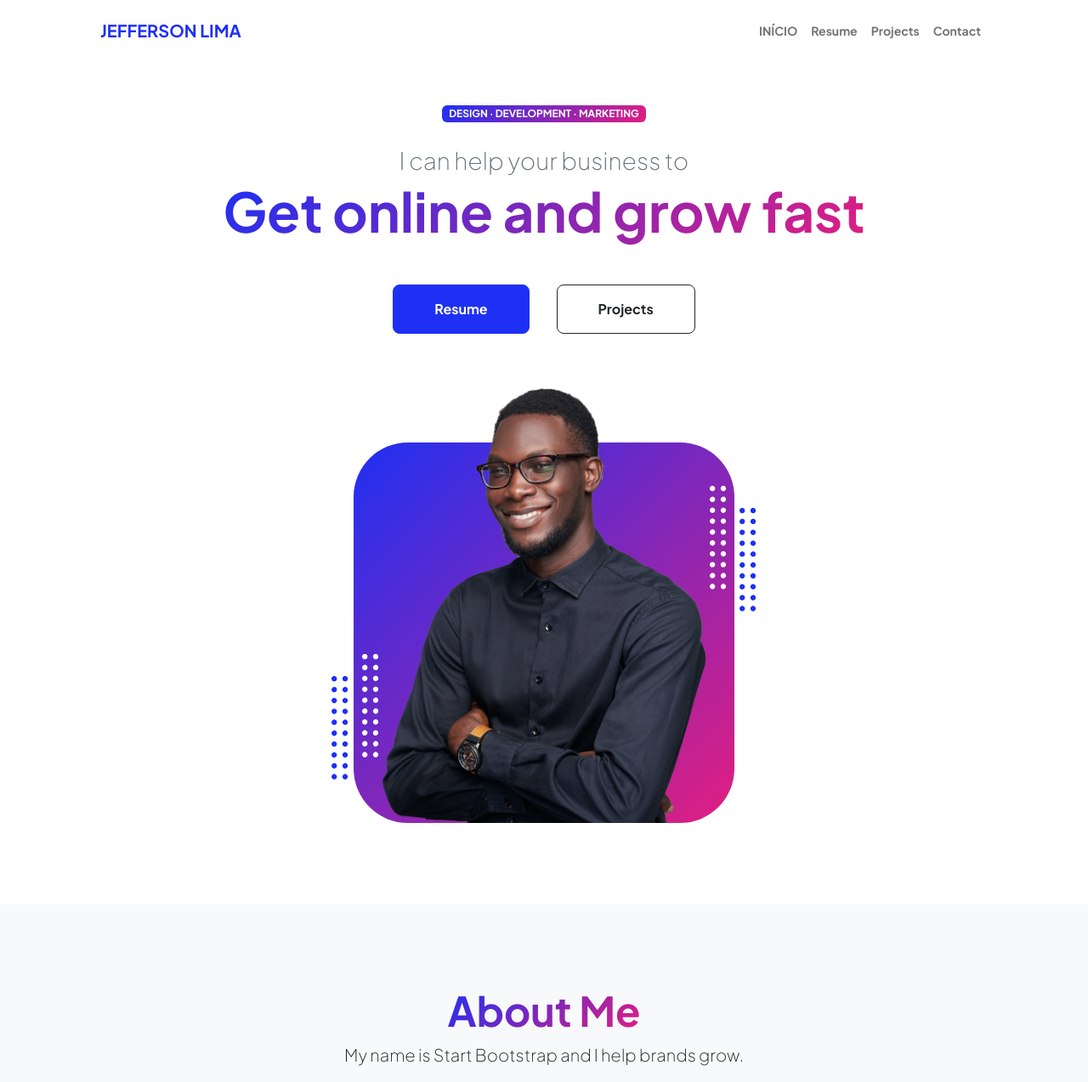
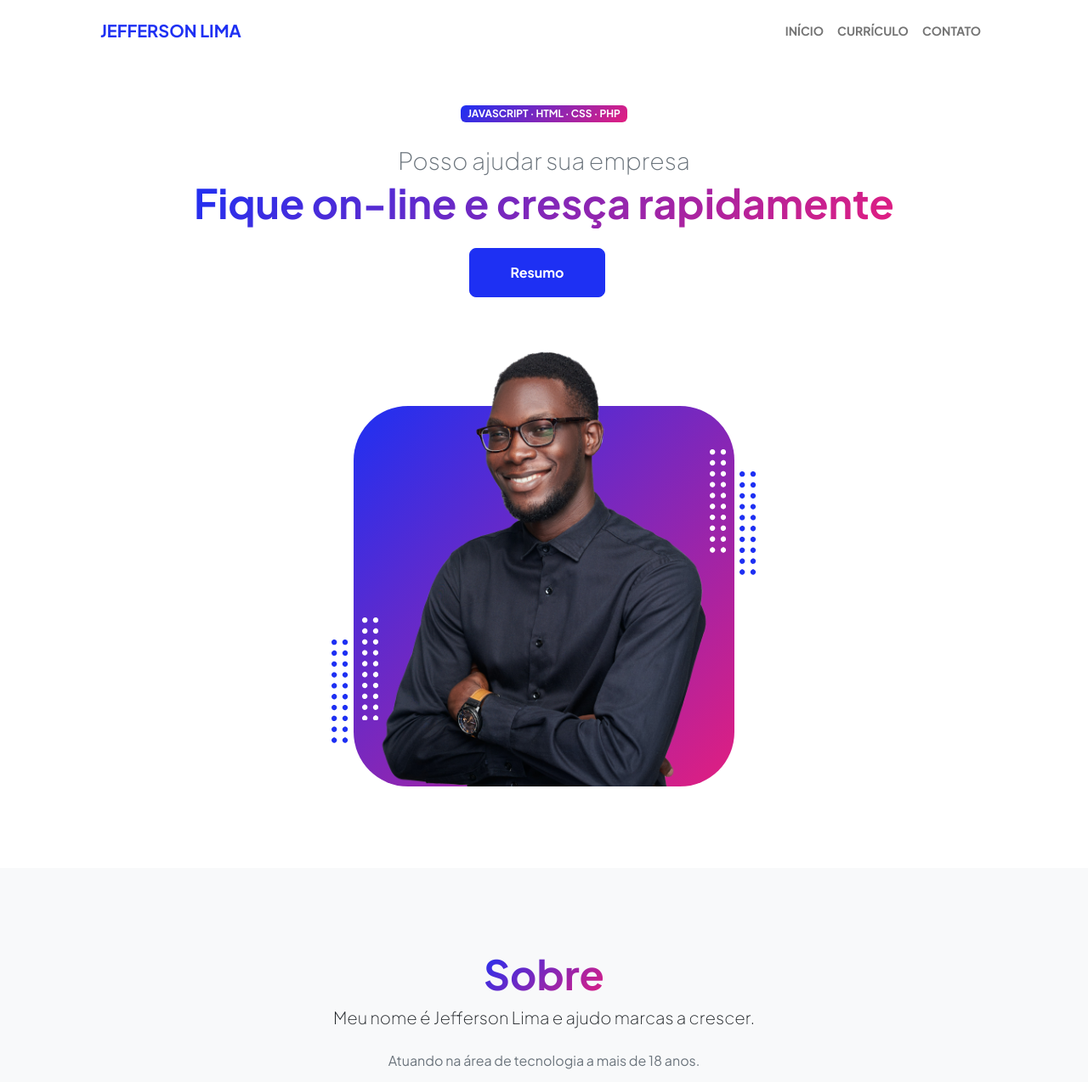
Before and after one commit to Jefferson-Lobato/portifolio, a plain HTML site: page index.html in a window 1280 px wide. Shown: the top 1274 px of the page at 85% size. Drawn offline with nearby package versions, Linux system fonts and the light colour scheme.

Commit message:
alteracao

```diff
--- a/index.html
+++ b/index.html
@@ -5,9 +5,9 @@
         <meta name="viewport" content="width=device-width, initial-scale=1, shrink-to-fit=no" />
         <meta name="description" content="" />
         <meta name="author" content="" />
-        <title>ATIVIDADE PRATICA 14</title>
+        <title>ATIVIDADE PRATICA 14 INICIO</title>
         <!-- Favicon-->
-        <link rel="icon" type="image/x-icon" href="assets/favicon.ico" />
+        <link rel="icon" type="image/x-icon" href="assets/favicon.ico.png" />
         <!-- Custom Google font-->
         <link rel="preconnect" href="https://fonts.googleapis.com" />
         <link rel="preconnect" href="https://fonts.gstatic.com" crossorigin />
@@ -27,9 +27,8 @@
                     <div class="collapse navbar-collapse" id="navbarSupportedContent">
                         <ul class="navbar-nav ms-auto mb-2 mb-lg-0 small fw-bolder">
                             <li class="nav-item"><a class="nav-link" href="index.html">INÍCIO</a></li>
-                            <li class="nav-item"><a class="nav-link" href="resume.html">Resume</a></li>
-                            <li class="nav-item"><a class="nav-link" href="projects.html">Projects</a></li>
-                            <li class="nav-item"><a class="nav-link" href="contact.html">Contact</a></li>
+                            <li class="nav-item"><a class="nav-link" href="resume.html">CURRÍCULO</a></li>
+                            <li class="nav-item"><a class="nav-link" href="contact.html">CONTATO</a></li>
                         </ul>
                     </div>
                 </div>
@@ -41,12 +40,11 @@
                         <div class="col-xxl-5">
                             <!-- Header text content-->
                             <div class="text-center text-xxl-start">
-                                <div class="badge bg-gradient-primary-to-secondary text-white mb-4"><div class="text-uppercase">Design &middot; Development &middot; Marketing</div></div>
-                                <div class="fs-3 fw-light text-muted">I can help your business to</div>
-                                <h1 class="display-3 fw-bolder mb-5"><span class="text-gradient d-inline">Get online and grow fast</span></h1>
+                                <div class="badge bg-gradient-primary-to-secondary text-white mb-4"><div class="text-uppercase">JavaScript &middot; HTML &middot; CSS &middot; PHP</div></div>
+                                <div class="fs-3 fw-light text-muted">Posso ajudar sua empresa</div>
+                                <h1 class="display-5 fw-bolder mb-4"><span class="text-gradient d-inline">Fique on-line e cresça rapidamente</span></h1>
                                 <div class="d-grid gap-3 d-sm-flex justify-content-sm-center justify-content-xxl-start mb-3">
-                                    <a class="btn btn-primary btn-lg px-5 py-3 me-sm-3 fs-6 fw-bolder" href="resume.html">Resume</a>
-                                    <a class="btn btn-outline-dark btn-lg px-5 py-3 fs-6 fw-bolder" href="projects.html">Projects</a>
+                                    <a class="btn btn-primary btn-lg px-5 py-3 me-sm-3 fs-6 fw-bolder" href="resume.html">Resumo</a>
                                 </div>
                             </div>
                         </div>
@@ -181,13 +179,12 @@
                     <div class="row gx-5 justify-content-center">
                         <div class="col-xxl-8">
                             <div class="text-center my-5">
-                                <h2 class="display-5 fw-bolder"><span class="text-gradient d-inline">About Me</span></h2>
-                                <p class="lead fw-light mb-4">My name is Start Bootstrap and I help brands grow.</p>
-                                <p class="text-muted">Lorem ipsum dolor sit amet, consectetur adipisicing elit. Fugit dolorum itaque qui unde quisquam consequatur autem. Eveniet quasi nobis aliquid cumque officiis sed rem iure ipsa! Praesentium ratione atque dolorem?</p>
+                                <h2 class="display-5 fw-bolder"><span class="text-gradient d-inline">Sobre</span></h2>
+                                <p class="lead fw-light mb-4">Meu nome é Jefferson Lima e ajudo marcas a crescer.</p>
+                                <p class="text-muted">Atuando na área de tecnologia a mais de 18 anos.</p>
                                 <div class="d-flex justify-content-center fs-2 gap-4">
-                                    <a class="text-gradient" href="#!"><i class="bi bi-twitter"></i></a>
-                                    <a class="text-gradient" href="#!"><i class="bi bi-linkedin"></i></a>
-                                    <a class="text-gradient" href="#!"><i class="bi bi-github"></i></a>
+                                    <a class="text-gradient" href="https://www.instagram.com/lima.lobato/"><i class="bi bi-instagram"></i></a>
+
                                 </div>
                             </div>
                         </div>
```
